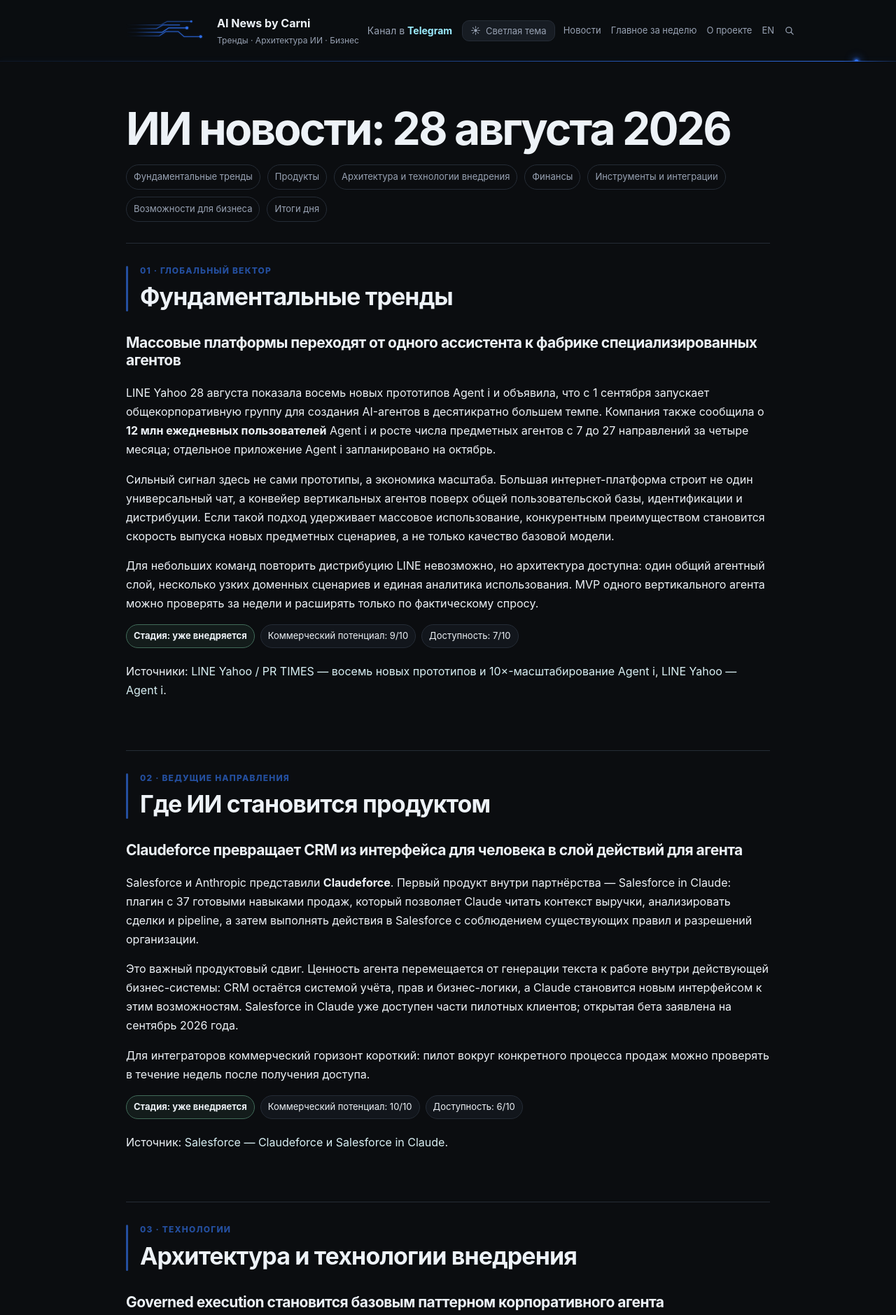
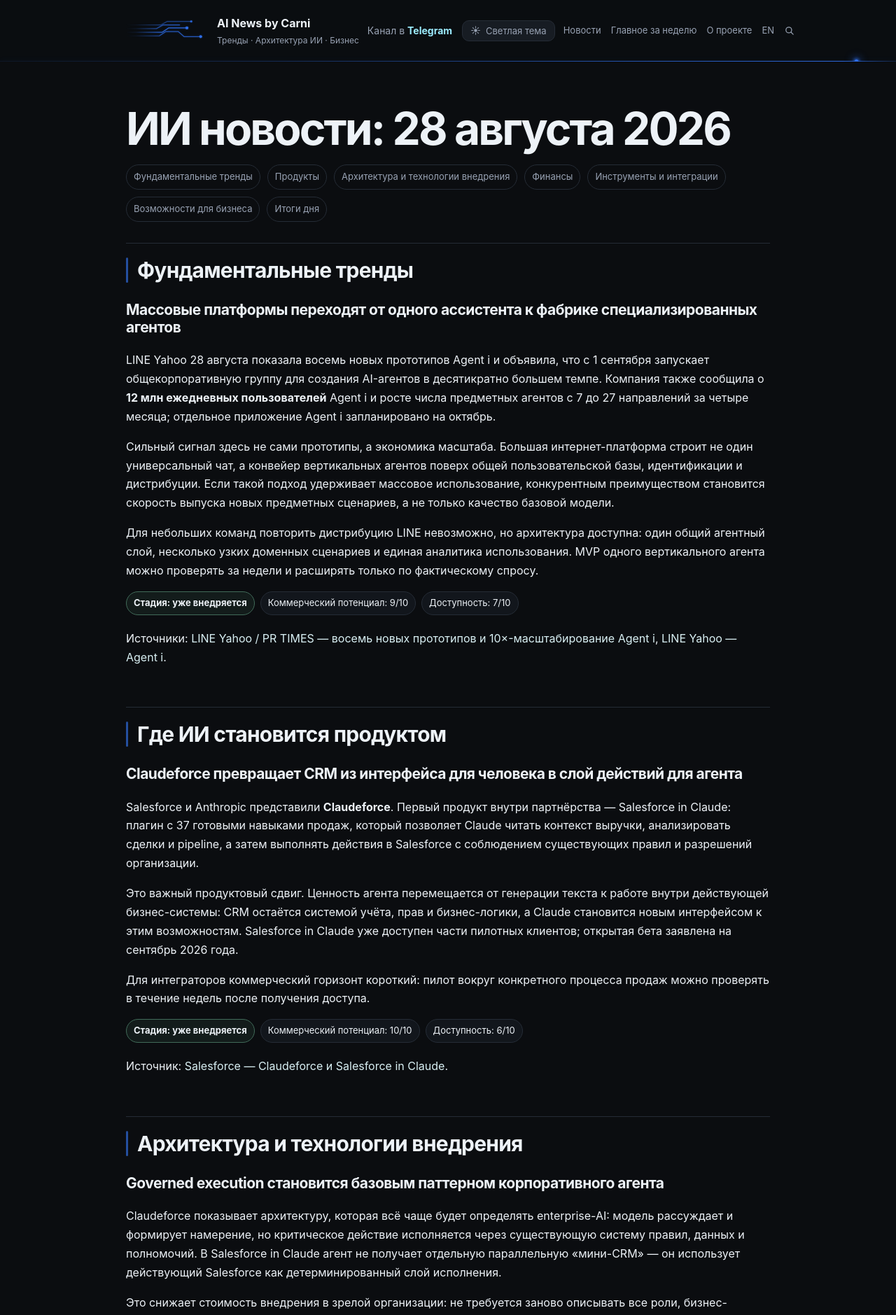
Before and after one commit to DmitryCarni/ai-news-by-carni, a Jekyll site: the page built from daily/2026-08-28.md, in a window 1280 px wide. Shown: the top 1879 px of the page at 70% size. Built offline with Jekyll 4.4.1, drawn with Linux system fonts in a browser that asks for light colours.

Commit message:
Simplify Daily heading hierarchy

```diff
--- a/assets/css/style.css
+++ b/assets/css/style.css
@@ -119,26 +119,15 @@ h2#applied,
 h2#stack,
 h2#finance,
 h2#finance-tools,
-h2#monetization{position:relative;margin-top:72px;padding:32px 0 0 20px;border-top:1px solid var(--line)}
-h2#fundamental::before,
-h2#applied::before,
-h2#stack::before,
-h2#finance::before,
-h2#finance-tools::before,
-h2#monetization::before{display:block;margin:0 0 10px;color:var(--section-accent);font-size:12px;line-height:1.2;letter-spacing:.1em;text-transform:uppercase;font-weight:800}
+h2#monetization{position:relative;margin-top:58px;padding:20px 0 0 16px;border-top:1px solid var(--line);font-size:clamp(24px,3.2vw,30px)}
 h2#fundamental::after,
 h2#applied::after,
 h2#stack::after,
 h2#finance::after,
 h2#finance-tools::after,
-h2#monetization::after{content:"";position:absolute;left:0;top:32px;bottom:0;width:3px;border-radius:999px;background:var(--section-accent)}
-h2#fundamental::before{content:"01 · ГЛОБАЛЬНЫЙ ВЕКТОР"}
-h2#applied::before{content:"02 · ВЕДУЩИЕ НАПРАВЛЕНИЯ"}
-h2#stack::before{content:"03 · ТЕХНОЛОГИИ"}
-h2#finance::before{content:"04 · ФИНАНСЫ"}
-h2#finance-tools::before{content:"05 · ИНСТРУМЕНТЫ"}
-h2#monetization::before{content:"06 · МОНЕТИЗАЦИЯ"}
+h2#monetization::after{content:"";position:absolute;left:0;top:20px;bottom:0;width:3px;border-radius:999px;background:var(--section-accent)}
 h2#fundamental{margin-top:30px}
+.report h3{margin-top:26px}
 
 .footer{border-top:1px solid var(--line);padding:24px 0 44px;color:var(--muted);font-size:13px;display:flex;justify-content:space-between;gap:20px}
 .footer-brand strong{display:block;color:var(--lead);font-size:13px;font-weight:650;letter-spacing:.005em}
@@ -163,14 +152,14 @@ h2#fundamental{margin-top:30px}
   h2#stack,
   h2#finance,
   h2#finance-tools,
-  h2#monetization{margin-top:58px;padding:26px 0 0 16px}
+  h2#monetization{margin-top:48px;padding:18px 0 0 14px}
   h2#fundamental{margin-top:30px}
   h2#fundamental::after,
   h2#applied::after,
   h2#stack::after,
   h2#finance::after,
   h2#finance-tools::after,
-  h2#monetization::after{top:26px}
+  h2#monetization::after{top:18px}
   .conclusions{margin-top:58px;padding:4px 16px 18px}
   .day-nav{grid-template-columns:1fr;gap:8px}
   .day-nav>*:last-child,.day-nav .archive{text-align:left}
```
